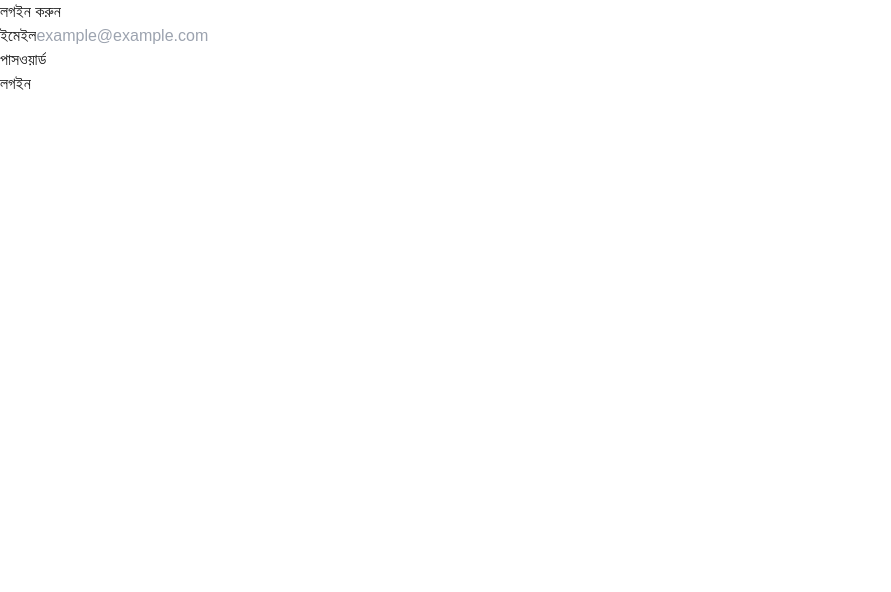
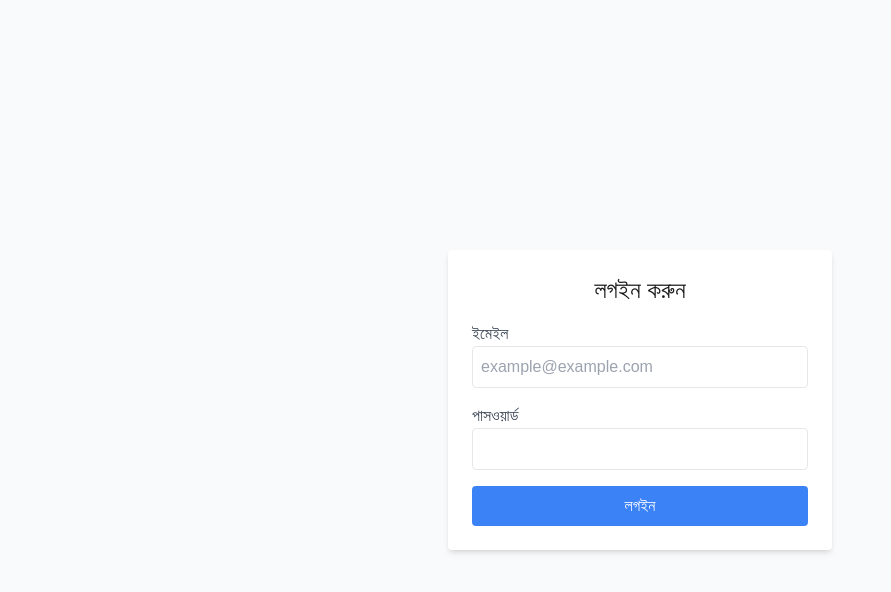
Before and after one commit to ssouvikk/task-management-system-with-kafka, a Next.js app in the folder client/: page /login in a window 1280 px wide. Shown: the top 592 px of the page, without its empty margins (0-891 px from the left). Built offline with nearby package versions, Linux system fonts and the light colour scheme.

Commit message:
UI issues are fixed

```diff
--- a/client/src/components/Navbar.js
+++ b/client/src/components/Navbar.js
@@ -1,13 +1,12 @@
 // components/Navbar.js
 import { useContext } from 'react';
-import { AuthContext } from '../pages/_app';
+import AuthContext from '../context/AuthContext';
 import { useRouter } from 'next/router';
 
 const Navbar = () => {
     const { setUser } = useContext(AuthContext);
     const router = useRouter();
 
-    // Logout ফাংশন
     const handleLogout = () => {
         localStorage.removeItem('token');
         setUser(null);
--- a/client/src/utils/auth.js
+++ b/client/src/utils/auth.js
@@ -1,7 +1,6 @@
-//Protected Route HOC
 // utils/auth.js
 import { useContext, useEffect } from 'react';
-import { AuthContext } from '../pages/_app';
+import AuthContext from '../context/AuthContext';
 import { useRouter } from 'next/router';
 
 export function withAuth(Component) {
--- a/client/tailwind.config.js
+++ b/client/tailwind.config.js
@@ -2,8 +2,8 @@
 /** @type {import('tailwindcss').Config} */
 module.exports = {
   content: [
-    "./pages/**/*.{js,jsx}",
-    "./components/**/*.{js,jsx}",
+    "./src/pages/**/*.{js,jsx}",
+    "./src/components/**/*.{js,jsx}",
   ],
   theme: {
     extend: {},
```
